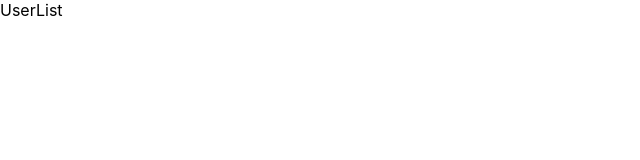
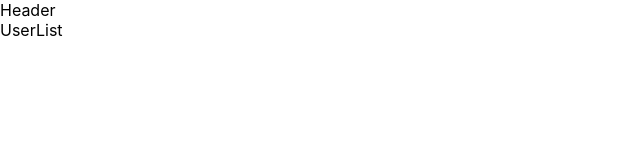
Before and after one commit to hashi904/design_sample, a React (Create React App) app: page /users in a window 1280 px wide. Shown: the top 160 px of the page, without its empty margins (0-640 px from the left). Built offline with nearby package versions, Linux system fonts and the light colour scheme.

Commit message:
add header components

```diff
--- a/src/App.js
+++ b/src/App.js
@@ -1,4 +1,5 @@
 import { BrowserRouter, Route, Switch } from 'react-router-dom';
+import Header from './components/Header';
 import Index from './containers/users/Index';
 import SignUp from './containers/users/SignUp';
 import SignIn from './containers/users/SignIn';
@@ -8,6 +9,7 @@ import Profile from './containers/users/Profile';
 const App = () => {
   return(
     <BrowserRouter>
+      <Header/>
       <Switch>
         <Route exact path="/" component={Index} />
         <Route exact path="/sign_up" component={SignUp} />
--- /dev/null
+++ b/src/components/Header.js
@@ -0,0 +1,10 @@
+import React from "react";
+const Header = () => {
+  return (
+    <div>
+      Header
+    </div>
+  )
+}
+
+export default Header;
```
